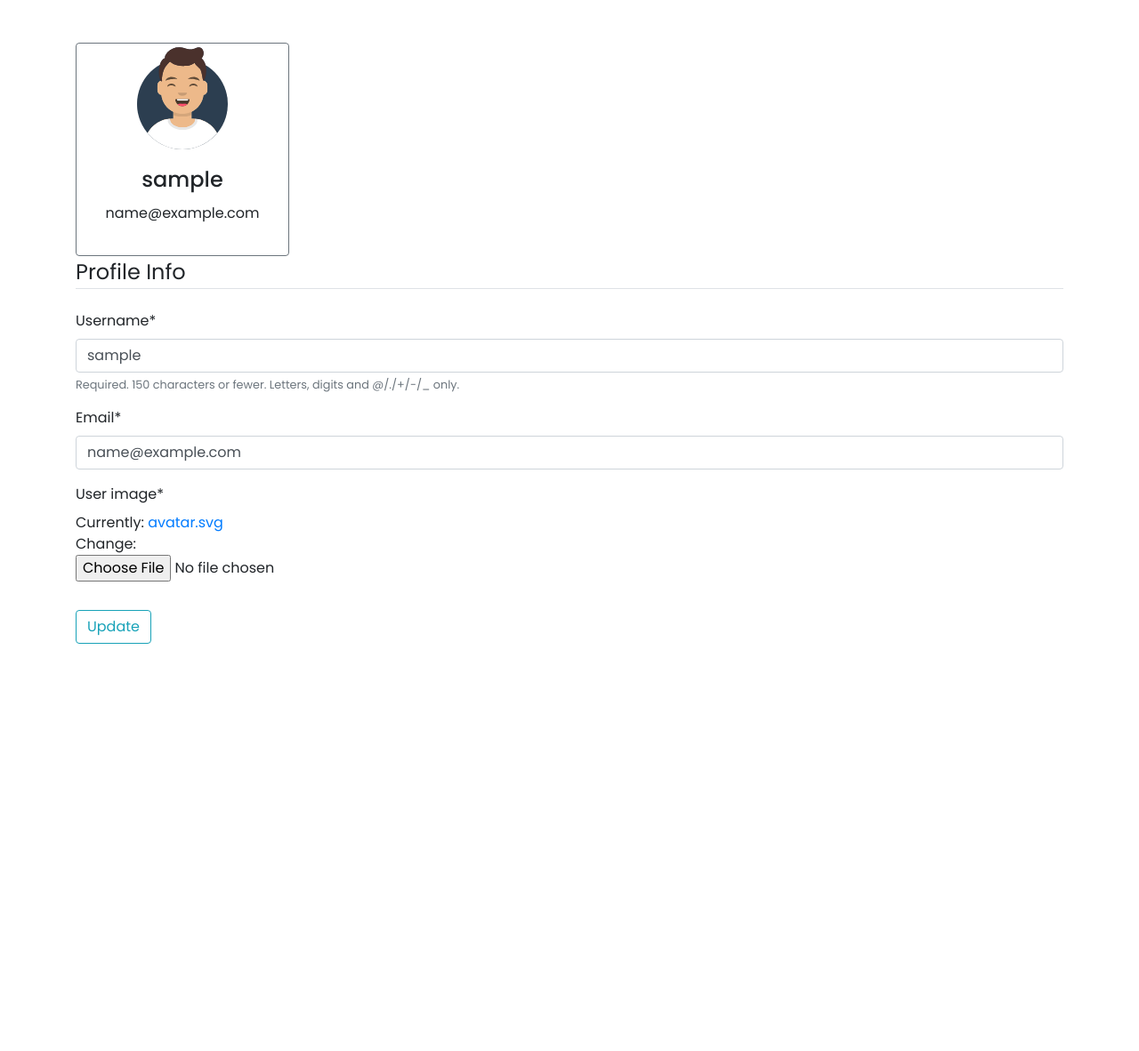
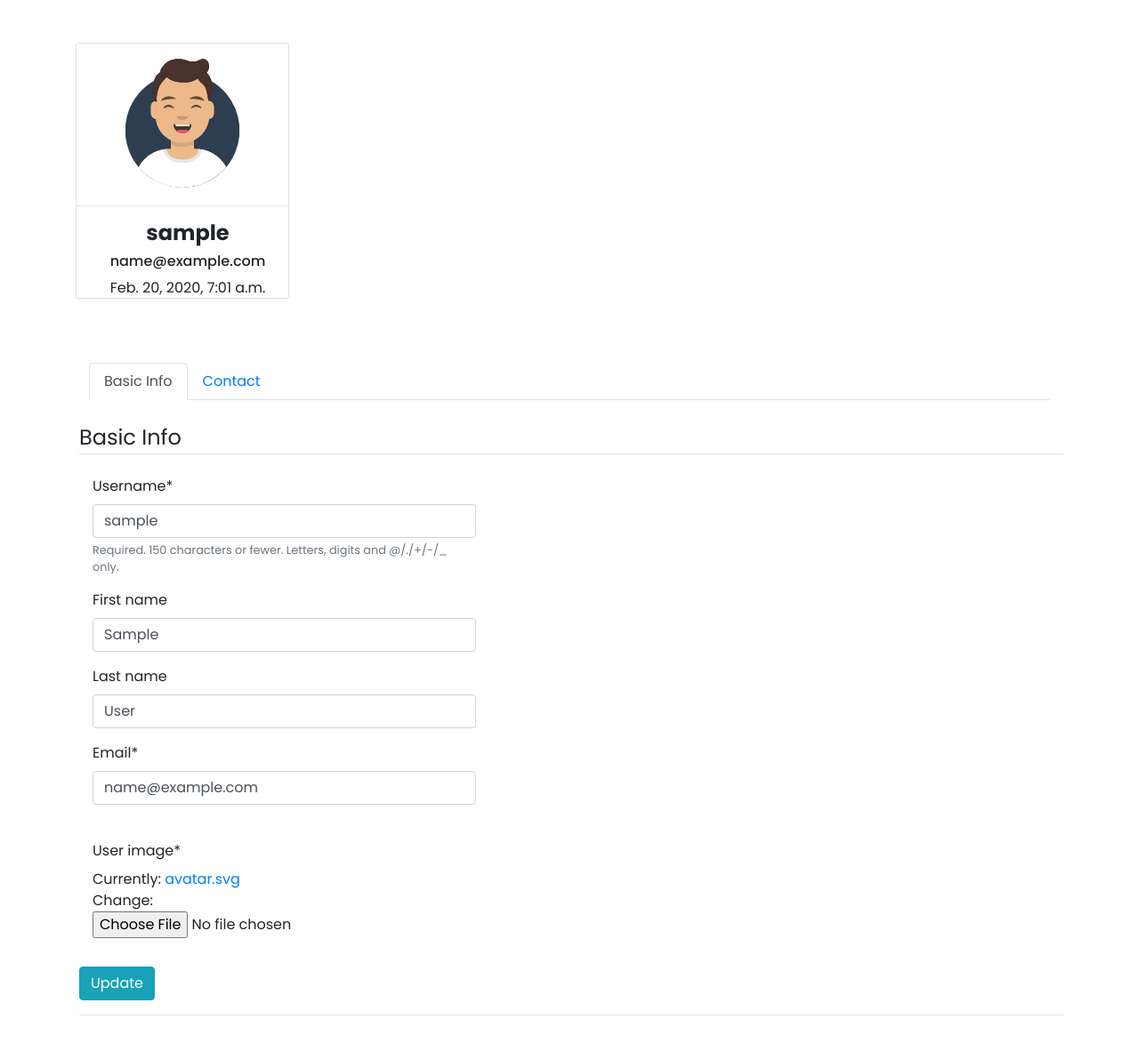
Before and after one commit to lisianthuss116/Mindzzle, a Django app: page /profile/ in a window 1280 px wide. Shown: the part 74-1256 px from the top of the page at 89% size. Before the commit the page ends 798 px from the top, so only its background shows below. Run offline with Django 3.2, Linux system fonts and the light colour scheme; the visitor is signed in with stand-in values (Sample User, id 1); data comes from the database, SQL or seed files in the repository; data that the repository does not hold is empty; some libraries are stand-ins or nearby versions; some web fonts are replaced.

Commit message:
Update Profile Page

```diff
--- a/backend/account/forms.py
+++ b/backend/account/forms.py
@@ -10,6 +10,8 @@ class UserRegistrationForm(UserCreationForm):
         model = User
         fields = [
             'username',
+            'first_name',
+            'last_name',
             'email',
             'password1',
             'password2',
@@ -17,10 +19,10 @@ class UserRegistrationForm(UserCreationForm):
 
 class UserUpdateForm(forms.ModelForm):
     email = forms.EmailField()
-
     class Meta:
-        model  = User
-        fields = ['username', 'email']
+        model    = User
+        fields   = ['username','first_name','last_name', 'email']
+        attrs    = {'readonly':True}
 
 class ProfileUpdateForm(forms.ModelForm):
     class Meta:
--- a/backend/account/static/css/style.css
+++ b/backend/account/static/css/style.css
@@ -167,4 +167,13 @@ html .a-no-decoration {
 html .a-no-decoration:hover {
   text-decoration: none !important;
 }
+.image-container {
+  position: relative;
+}
+.image{
+  display: block;
+  width: fit-content;
+  height: auto;
+  transition: .5s ease;
+}
 /*# sourceMappingURL=style.css.map */
--- a/backend/account/templates/profile_page/profile.html
+++ b/backend/account/templates/profile_page/profile.html
@@ -1,37 +1,61 @@
   {% extends "core/base.html" %}
   {% load static %}
   {% load crispy_forms_tags %}
-    <meta name="viewport" content="width=device-width, initial-scale=1, shrink-to-fit=no">
-    <link rel="stylesheet" href="{% static 'css/style.css' %}">
-    <link rel="stylesheet" href="{% static 'vendor-bootstrap/css/bootstrap.css' %}">
   {% block content %}
   <div class="container mt-5">
-    <div class="card border-secondary" style="width:15rem; height:15rem;" align="center">
-      <img class="card-img-top rounded-lg w-100 h-50" src="{{ profile.user_image.url }}">
-      <div class="card-body align-self-center">
-        <h4 class="card-title">{{ user.username }}</h4>
-        <p class="card-text">{{ user.email }}</p>
+    <div class="card" style="width:15rem; height:18rem;" align="center">
+      <div class="image-container mt-2 p-1">
+        <img class="rounded-circle" id="imgProfile" style="width: 150px; height: 150px; " src="{{ profile.user_image.url }}">
+      </div>
+      <hr>
+      <div class="ml-3 pr-1 mt-auto">
+        <h2 class="d-block" style="font-size: 1.5rem; font-weight: bold"><a
+            href="javascript:void(0);"></a>{{ user.username }}</h2>
+        <h6 class="d-block"><a href="javascript:void(0)"></a> {{ user.email }}</h6>
+        <p>{{ user.date_joined}}</p>
       </div>
     </div>
-<!--
-      <div class="card m-auto" style="width: 20rem;">
-        <img class="rounded-circle" style="width:20rem; height:10rem;" src="{{ profile.user_image.url }}">
-        <div class="card-body">
-          <h2 class="account-heading">{{ user.username }}</h2>
-          <p class="text-secondary">{{ user.email }}</p>
+
+    <br>
+    <br>
+    <br>
+
+
+    <div class="col-12">
+      <ul class="nav nav-tabs mb-4" id="myTab" role="tablist">
+        <li class="nav-item">
+          <a class="nav-link active" id="basicInfo-tab" data-toggle="tab" href="#basicInfo" role="tab"
+            aria-controls="basicInfo" aria-selected="true">Basic Info</a>
+        </li>
+        <li class="nav-item">
+          <a class="nav-link" id="connectedServices-tab" data-toggle="tab" href="#connectedServices" role="tab" aria-controls="connectedServices" aria-selected="false">Contact</a>
+        </li>
+      </ul>
     </div>
-      </div> -->
+
+
     <!-- FORM HERE -->
+    <div class="tab-content ml-1" id="myTabContent">
+      <div class="tab-panel fade show active" id="basicInfo" role="tabpanel" aria-labelledby="basicInfo-tab">
         <form method="POST" enctype="multipart/form-data">
           {% csrf_token %}
         <fieldset class="form-group">
-            <legend class="border-bottom mb-4">Profile Info</legend>
+          <legend class="border-bottom mb-4">Basic Info</legend>
+          <div class="col col-5">
             {{ u_form|crispy }}
+            <br>
             {{ p_form|crispy }}
+          </div>
         </fieldset>
         <div class="form-group">
-            <button class="btn btn-outline-info" type="submit">Update</button>
+          <button class="btn btn-info" type="submit">Update</button>
         </div>
       </form>
+      <hr/>
+      </div>
+
+      <div class="tab-panel fade" id="connectedServices" role="tabpanel" aria-labelledby="ConnectedServices-tab">
+        Facebook, Google, Twitter Account that are connected to this account
+    </div>
     </div>
   {% endblock content %}
```
Lines whose indentation alone changed are shown as unchanged.
